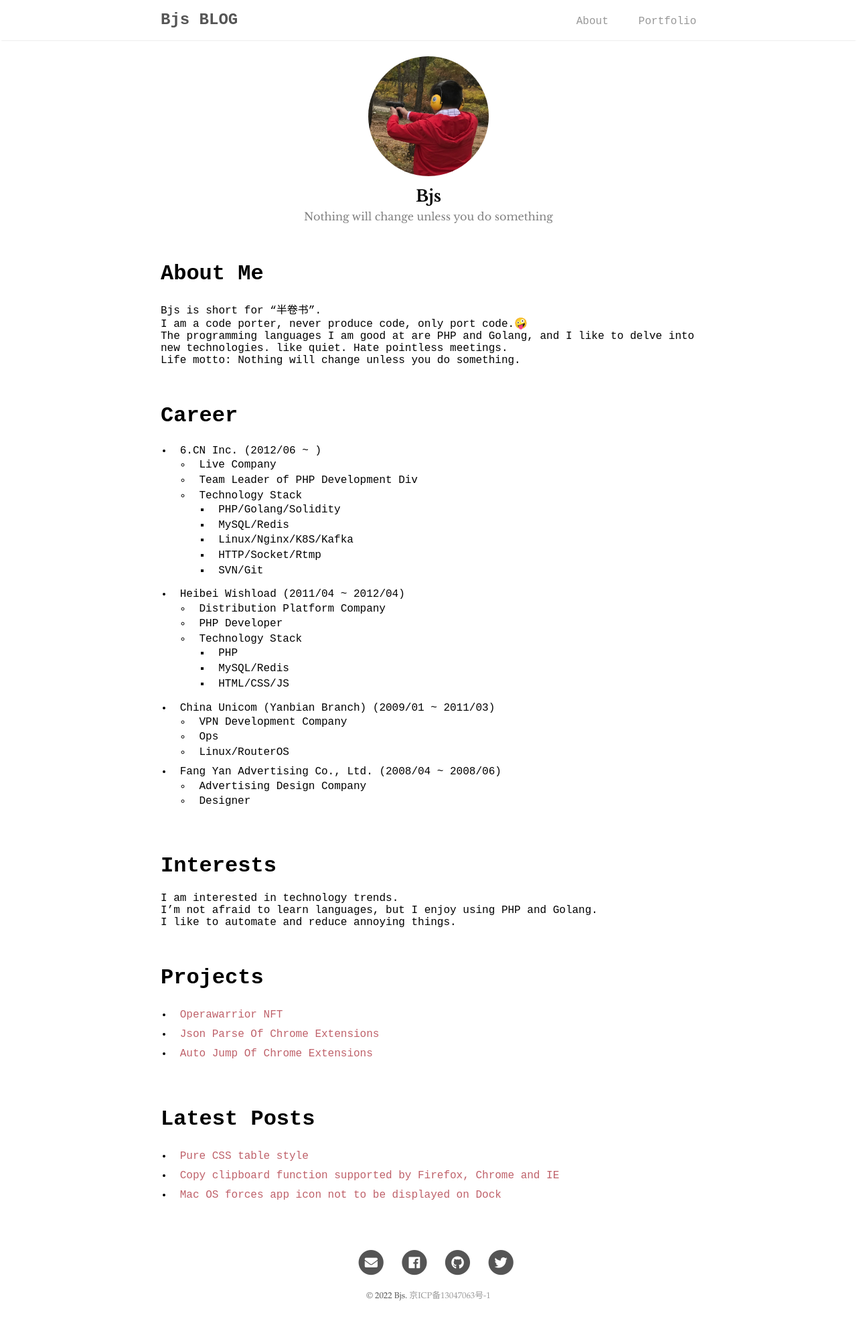
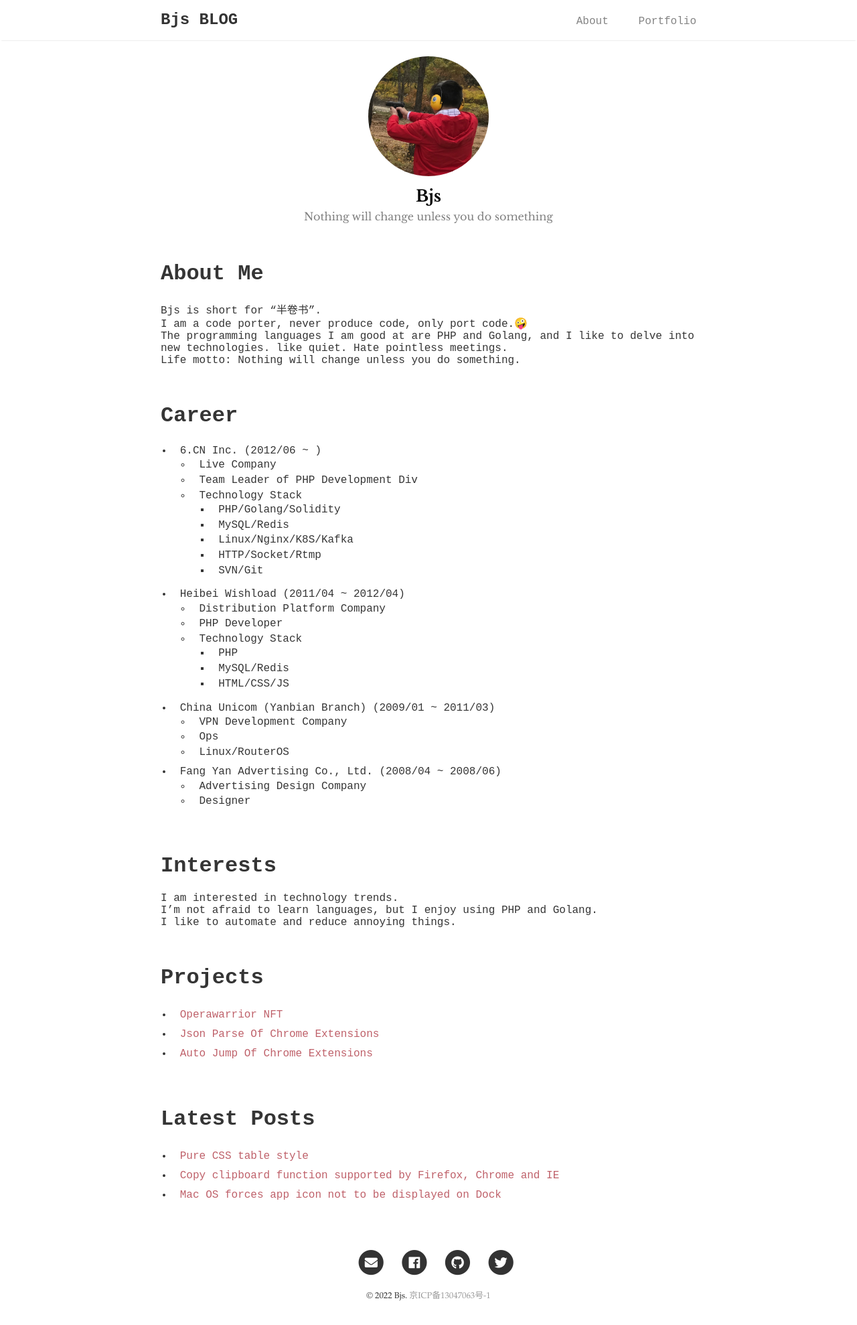
Before and after one commit to banjuanshu/banjuanshu.github.io, a Jekyll site: the page built from docs/index.md, in a window 1280 px wide. Shown: the whole page at 67% size. Built offline with Jekyll 4.4.1, drawn with Linux system fonts in a browser that asks for light colours.

Commit message:
fix(base): CSS file Added version no.

```diff
--- a/docs/_sass/base/_variables.scss
+++ b/docs/_sass/base/_variables.scss
@@ -1,6 +1,6 @@
 // Colors
-$default-color: #555;
-$default-shade: #000;
+$default-color: #333;
+$default-shade: #353535;
 $default-tint: #666;
 $grey-1: #979797;
 $grey-2: #e5e5e5;
```
